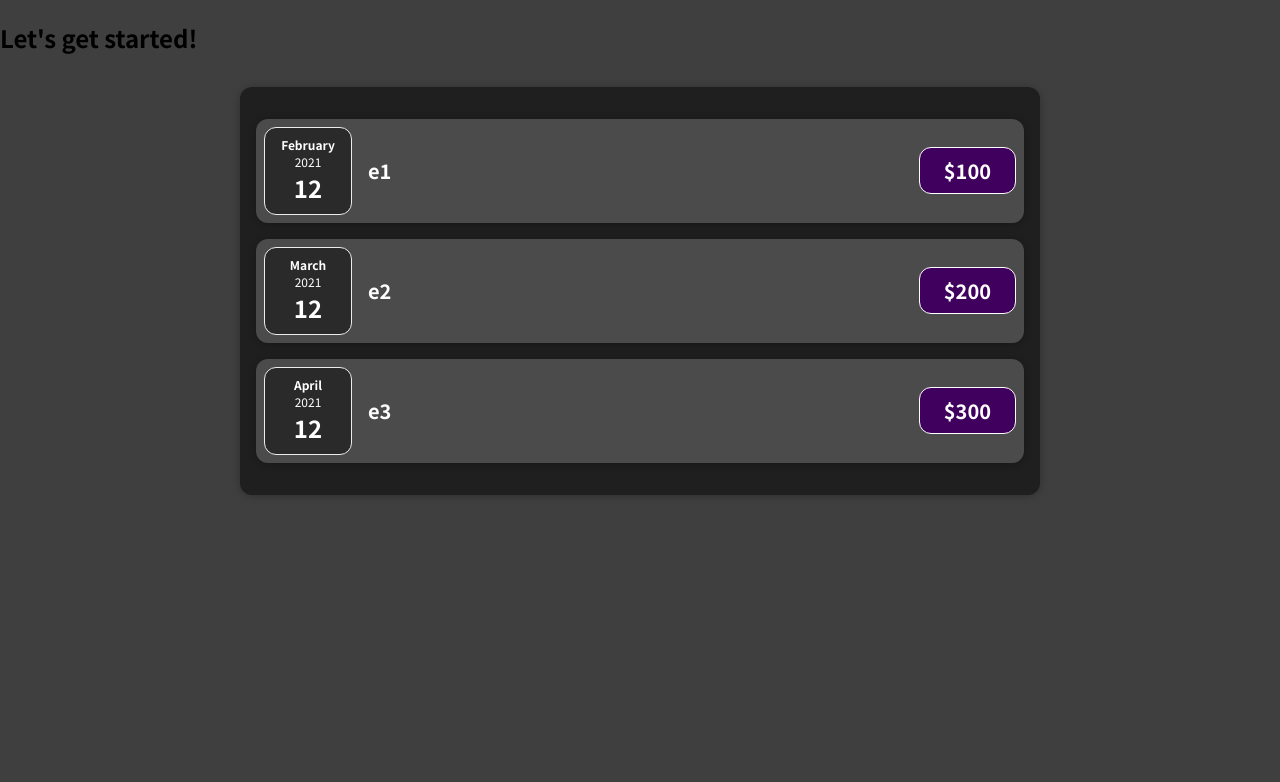
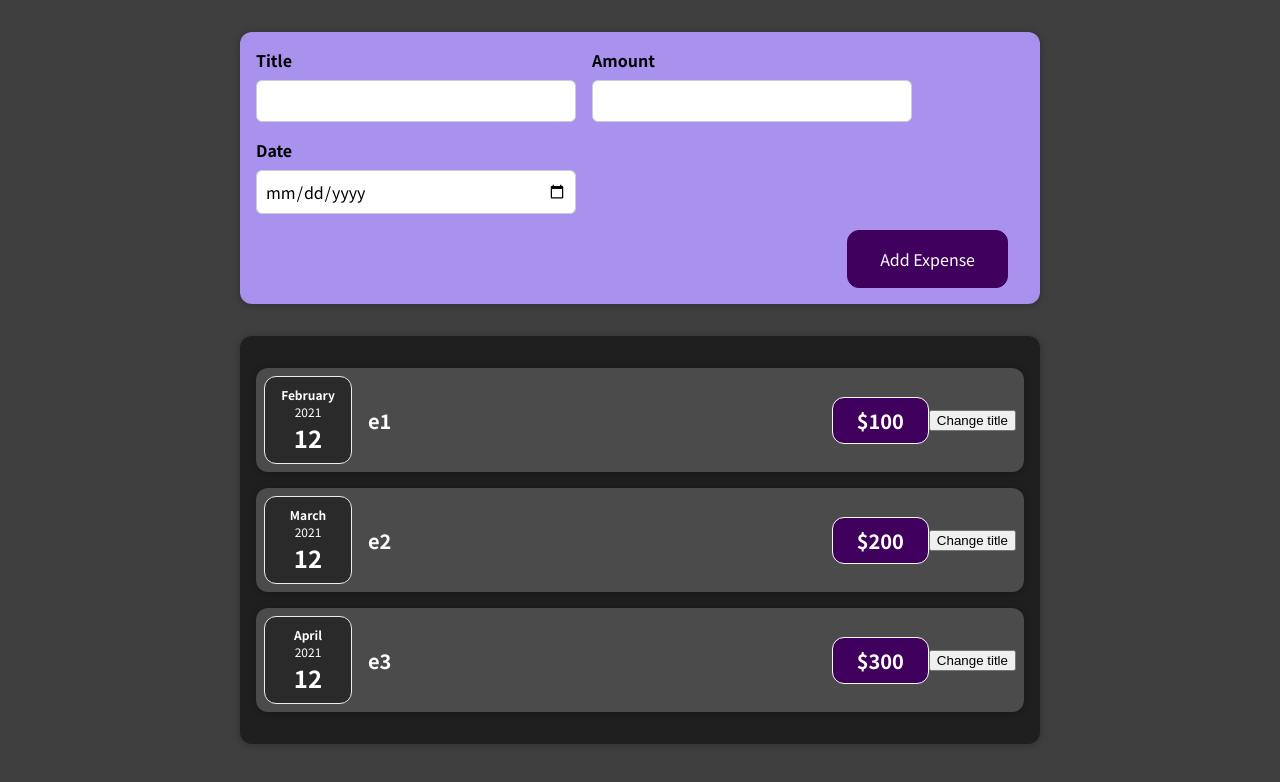
Before and after one commit to Seung-IL-Bang/react-practice, a React (Create React App) app: page / in a window 1280 px wide. Shown: the top 782 px of the page. Built offline with nearby package versions, Linux system fonts and the light colour scheme.

Commit message:
[ADD] NewExpense

```diff
--- a/src/App.js
+++ b/src/App.js
@@ -1,4 +1,5 @@
 import Expenses from "./components/Expenses/Expenses";
+import NewExpense from "./components/NewExpense/NewExpense";
 
 function App() {
   const expenses = [
@@ -10,7 +11,7 @@
 
   return (
     <div>
-      <h2>Let's get started!</h2>
+      <NewExpense />
       <Expenses items={expenses} />
     </div>
   );
--- a/src/components/Expenses/ExpenseItem.js
+++ b/src/components/Expenses/ExpenseItem.js
@@ -1,16 +1,25 @@
 import './ExpenseItem.css'
 import ExpenseDate from './ExpenseDate';
 import Card from '../UI/Card';
+import { useState } from 'react';
 
 export default function ExpenseItem(props) {
+
+  const [title, setTitle] = useState(props.title)
+
+  const clickHandler = () => {
+    setTitle('new title')
+    console.log(title)
+  }
 
   return (
     <Card className="expense-item">
       <ExpenseDate date={props.date} />
       <div className="expense-item__description">
-        <h2>{props.title}</h2>
+        <h2>{title}</h2>
         <div className="expense-item__price">${props.amount}</div>
       </div>
+      <button onClick={clickHandler}>Change title</button>
     </Card>
   );
 }
--- /dev/null
+++ b/src/components/NewExpense/ExpenseForm.css
@@ -0,0 +1,26 @@
+.new-expense__controls {
+  display: flex;
+  flex-wrap: wrap;
+  gap: 1rem;
+  margin-bottom: 1rem;
+  text-align: left;
+}
+
+.new-expense__control label {
+  font-weight: bold;
+  margin-bottom: 0.5rem;
+  display: block;
+}
+
+.new-expense__control input {
+  font: inherit;
+  padding: 0.5rem;
+  border-radius: 6px;
+  border: 1px solid #ccc;
+  width: 20rem;
+  max-width: 100%;
+}
+
+.new-expense__actions {
+  text-align: right;
+}
--- /dev/null
+++ b/src/components/NewExpense/ExpenseForm.js
@@ -0,0 +1,30 @@
+import './ExpenseForm.css'
+
+export default function ExpenseForm() {
+
+  const titleChangeHandler = (event) => {
+    console.log(event.target.value)
+  }
+
+  return (
+    <form>
+      <div className='new-expense__controls'>
+        <div className='new-expense__control'>
+          <label>Title</label>
+          <input type="text" onChange={titleChangeHandler}/>
+        </div>
+        <div className='new-expense__control'>
+          <label>Amount</label>
+          <input type="number" min="0.01" step="0.01" />
+        </div>
+        <div className='new-expense__control'>
+          <label>Date</label>
+          <input type="date" min="2019-01-01" max="2022-12-31" />
+        </div>
+      </div>
+      <div className='new-expense__actions'>
+        <button type='submit'>Add Expense</button>
+      </div>
+    </form>
+  );
+}
--- /dev/null
+++ b/src/components/NewExpense/NewExpense.css
@@ -0,0 +1,38 @@
+.new-expense {
+  background-color: #a892ee;
+  padding: 1rem;
+  margin: 2rem auto;
+  width: 50rem;
+  max-width: 95%;
+  border-radius: 12px;
+  text-align: center;
+  box-shadow: 0 1px 8px rgba(0, 0, 0, 0.25);
+}
+
+.new-expense button {
+  font: inherit;
+  cursor: pointer;
+  padding: 1rem 2rem;
+  border: 1px solid #40005d;
+  background-color: #40005d;
+  color: white;
+  border-radius: 12px;
+  margin-right: 1rem;
+}
+
+.new-expense button:hover,
+.new-expense button:active {
+  background-color: #510674;
+  border-color: #510674;
+}
+
+.new-expense button.alternative {
+  color: #220131;
+  border-color: transparent;
+  background-color: transparent;
+}
+
+.new-expense button.alternative:hover,
+.new-expense button.alternative:active {
+  background-color: #ddb3f8;
+}
--- /dev/null
+++ b/src/components/NewExpense/NewExpense.js
@@ -0,0 +1,12 @@
+import ExpenseForm from './ExpenseForm';
+import './NewExpense.css'
+
+export default function NewExpense(props) {
+
+
+  return (
+    <div className='new-expense'>
+      <ExpenseForm />
+    </div>
+  );
+}
```
